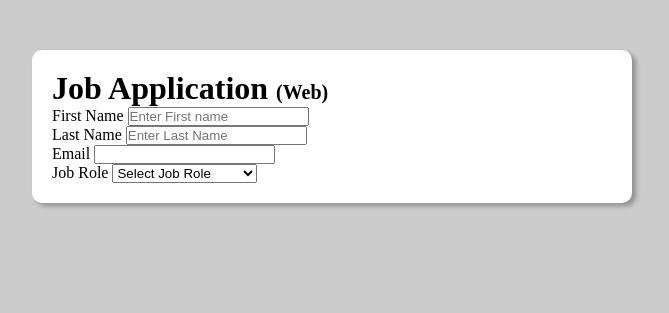
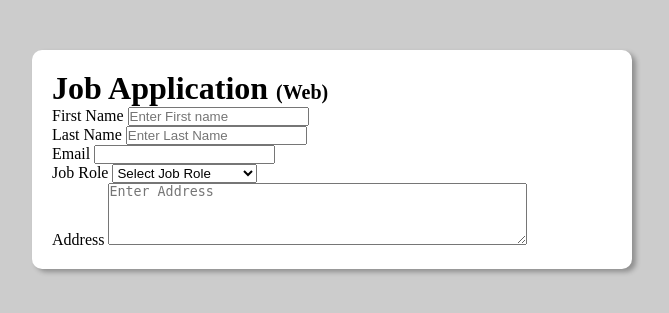
Before and after one commit to AhmadQamar0679/project2, a Django app: page / in a window 1280 px wide. Shown: the top 313 px of the page, without its empty margins (308-977 px from the left). Run offline with Django 5.2, Linux system fonts and the light colour scheme.

Commit message:
Update home.html

```diff
--- a/a_main/b_app/templates/home.html
+++ b/a_main/b_app/templates/home.html
@@ -1,5 +1,4 @@
 {% extends "base.html" %} {% load static %} {% block content %}
-
 <div class="container">
   <div class="apply_box">
     <h1>Job Application <span class="title_small">(Web)</span></h1>
@@ -42,6 +41,16 @@
             <option value="ui_ux">UI UX DEsigner</option>
           </select>
         </div>
+        <div class="form_control">
+           <label for="address">Address</label>
+          <textarea
+            name="address"
+            id="address"
+            rows="4"
+            cols="50"
+            placeholder="Enter Address"
+          ></textarea>
+        </div>
       </div>
     </form>
   </div>
```
Lines whose indentation alone changed are shown as unchanged.
